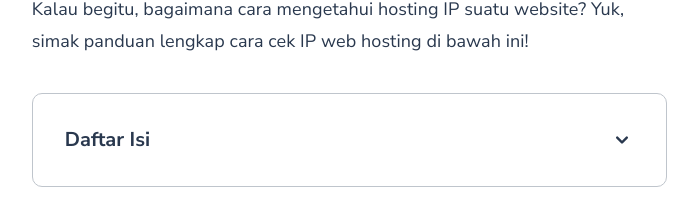
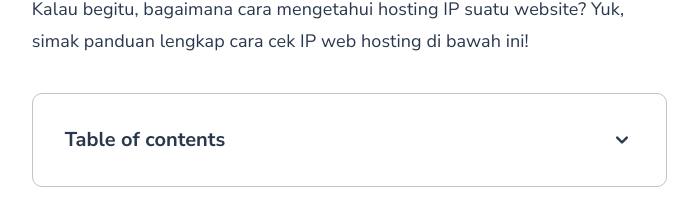
Before and after one commit to billpebert/niagahoster-blog, a React (Vite) app: page /blog in a window 1280 px wide. Shown: the part 1157-1373 px from the top of the page, without its empty margins (342-1040 px from the left). Built offline with nearby package versions, Linux system fonts and the light colour scheme.

Commit message:
update english daftar isi

```diff
--- a/src/components/molecules/AccordionTableOfContent.jsx
+++ b/src/components/molecules/AccordionTableOfContent.jsx
@@ -17,7 +17,7 @@ export default function AccordionTableOfContent() {
 					aria-expanded="false"
 					aria-controls="accordion-flush-body-1"
 				>
-					<span>Daftar Isi</span>
+					<span>Table of contents</span>
 					<svg
 						data-accordion-icon
 						className="w-6 h-6 shrink-0"
```
